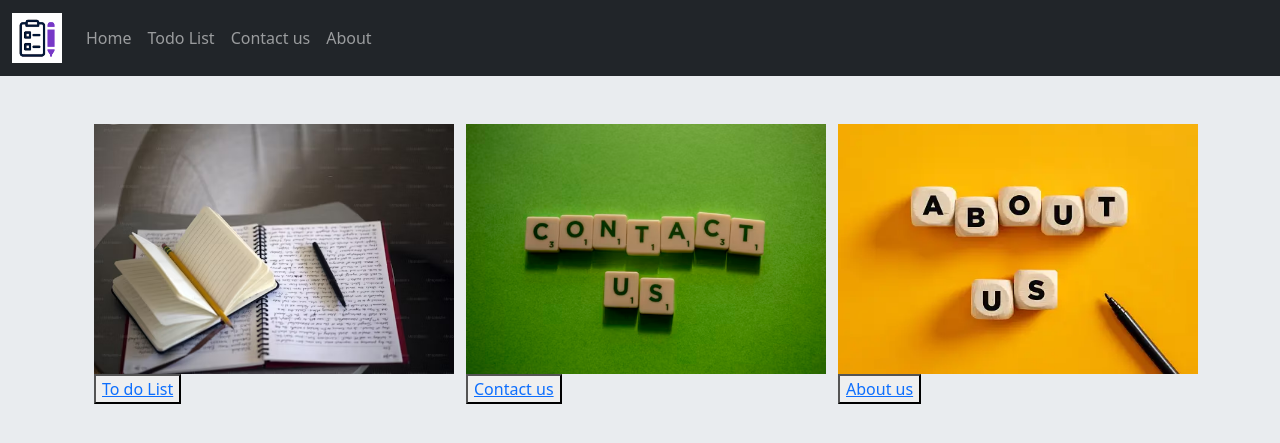
After one commit to Qiydaar23/taskemate, a Django app: page / in a window 1280 px wide. The commit adds this page. Shown: the top 443 px of the page. Run offline with Django 4.2, Linux system fonts and the light colour scheme.

Commit message:
home page added/ links added

```diff
--- a/taskmate/taskmate/settings.py
+++ b/taskmate/taskmate/settings.py
@@ -117,8 +117,8 @@ USE_TZ = True
 # https://docs.djangoproject.com/en/4.2/howto/static-files/
 
 STATIC_URL = 'static/'
-STATICFILES_DIR = [os.path.join(BASE_DIR, 'static')]
-
+STATICFILES_DIRS = [os.path.join(BASE_DIR, 'static')]
+STATIC_ROOT = os.path.join(BASE_DIR, "staticfiles")
 # Default primary key field type
 # https://docs.djangoproject.com/en/4.2/ref/settings/#default-auto-field
 
--- a/taskmate/taskmate/urls.py
+++ b/taskmate/taskmate/urls.py
@@ -16,9 +16,12 @@ Including another URLconf
 """
 from django.contrib import admin
 from django.urls import include, path
+from todolist_app import views as todolist_views
 
 urlpatterns = [
     path('admin/', admin.site.urls),
     path('task/', include('todolist_app.urls')),
-
+    path('contact/', todolist_views.contact, name='contact'),
+    path('about/', todolist_views.about, name='about'),
+    path('', todolist_views.index, name='index'),
 ]
--- a/taskmate/templates/base.html
+++ b/taskmate/templates/base.html
@@ -10,14 +10,14 @@
     <link href="https://cdn.jsdelivr.net/npm/bootstrap@5.3.3/dist/css/bootstrap.min.css" rel="stylesheet" integrity="sha384-QWTKZyjpPEjISv5WaRU9OFeRpok6YctnYmDr5pNlyT2bRjXh0JMhjY6hW+ALEwIH" crossorigin="anonymous">
     <nav class="navbar navbar-expand-lg navbar-dark bg-dark">
         <div class="container-fluid">
-          <a class="navbar-brand" href="{% url 'todolist' %}"><img src="{% static 'images/toto.png' %}" alt="Taskmate"></a>
+          <a class="navbar-brand" href="{% url 'index' %}"><img src="{% static 'images/toto.png' %}" alt="Taskmate" height="50" width="50"></a>
           <button class="navbar-toggler" type="button" data-bs-toggle="collapse" data-bs-target="#navbarNav" aria-controls="navbarNav" aria-expanded="false" aria-label="Toggle navigation">
             <span class="navbar-toggler-icon"></span>
           </button>
           <div class="collapse navbar-collapse" id="navbarNav">
             <ul class="navbar-nav">
               <li class="nav-item">
-                <a class="nav-link"  href="{% url 'todolist' %}">Home</a>
+                <a class="nav-link"  href="{% url 'index' %}">Home</a>
               </li>
               <li class="nav-item">
                 <a class="nav-link" href="{% url 'todolist'%}">Todo List</a>
@@ -33,7 +33,7 @@
         </div>
       </nav>
   </head>
-  <body>
+  <body class="bg-body-secondary">
     <div class="container">
         {% block content%}
         {% endblock content%}
--- /dev/null
+++ b/taskmate/todolist_app/templates/index.html
@@ -0,0 +1,24 @@
+
+{% extends 'base.html' %}
+{% load static %}
+{% block title%}
+    <title>Welcome to Taskmate</title>
+{% endblock %}
+{% block content%}
+    <div class="container">
+        <div class="row mt-5">
+            <div class="col-lg-4">
+                <img src="{% static 'images/notes.avif' %}" alt="notes" width="360" height="250" />
+                <button> <a href="{% url 'todolist' %}" > To do List</a></button>
+            </div>
+            <div class="col-lg-4">
+                <img src="{% static 'images/contact.avif' %}" alt="" width="360" height="250"/>
+                <button> <a href="{% url 'contact'%}" >Contact us</a></button>
+            </div>
+            <div class="col-lg-4">
+                <img src="{% static 'images/aboutus.webp' %}" alt="" width="360" height="250"/>
+                <button> <a href="{% url 'about' %}" > About us</a></button>
+            </div>
+        </div>
+    </div>
+{% endblock content%}
--- a/taskmate/todolist_app/urls.py
+++ b/taskmate/todolist_app/urls.py
@@ -9,7 +9,7 @@ urlpatterns = [
     path('edit/<task_id>', views.edit_task, name='edit_task'),
     path('complete/<task_id>', views.complete_task, name='complete_task'),
     path('pending/<task_id>', views.pending_task, name='pending_task'),
-    path('contact/', views.contact, name='contact'),
-    path('about/', views.about, name='about'),
+    # path('contact/', views.contact, name='contact'),
+    # path('about/', views.about, name='about'),
 
 ]
--- a/taskmate/todolist_app/views.py
+++ b/taskmate/todolist_app/views.py
@@ -5,6 +5,9 @@ from .form import TaskForm
 from django.contrib import messages
 from django.core.paginator import Paginator
 
+
+def index(request):
+    return render(request,'index.html')
 
 def todolist(request):
     if request.method =="POST":
```
Also changed, not shown: taskmate/db.sqlite3, taskmate/static/images/about.jpg (added), taskmate/static/images/aboutus.webp (added), taskmate/static/images/contact.avif (added), taskmate/static/images/notes.avif (added), 4 other files.
